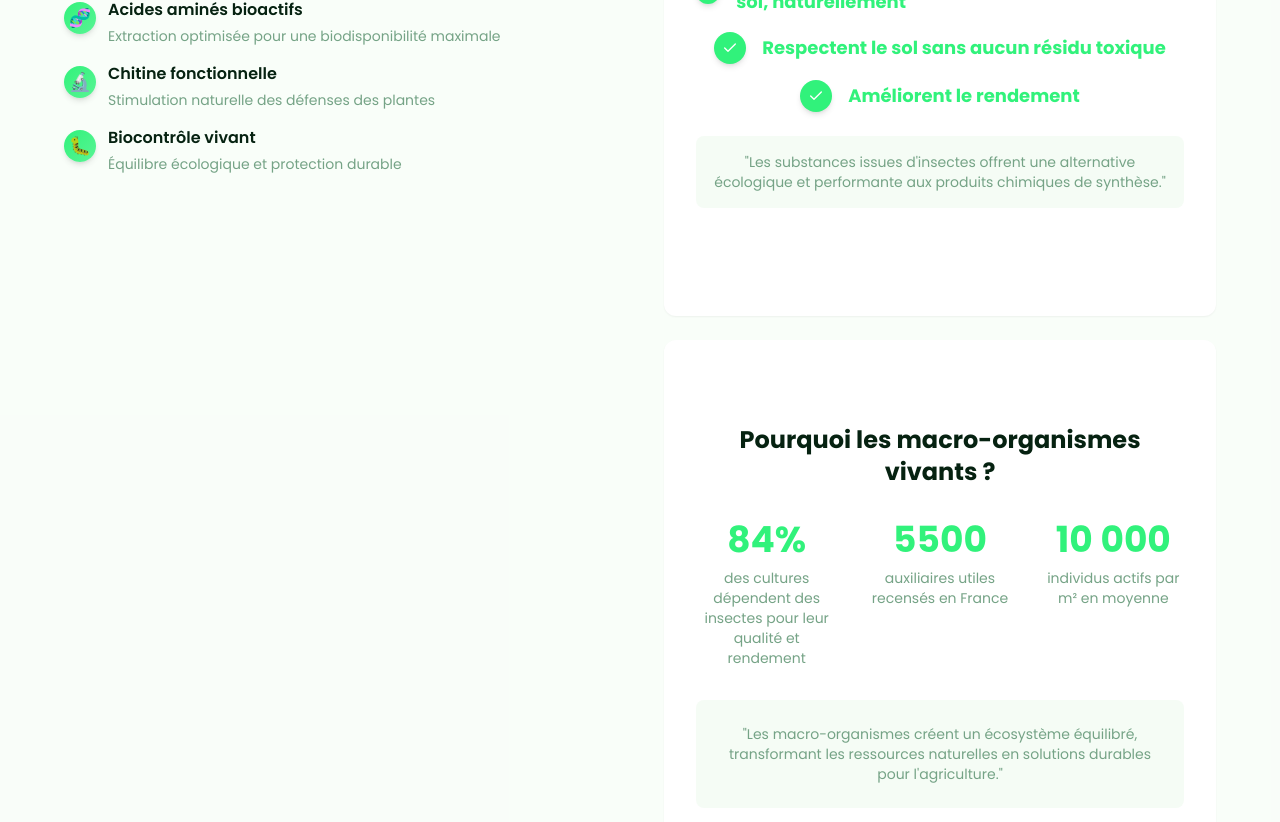
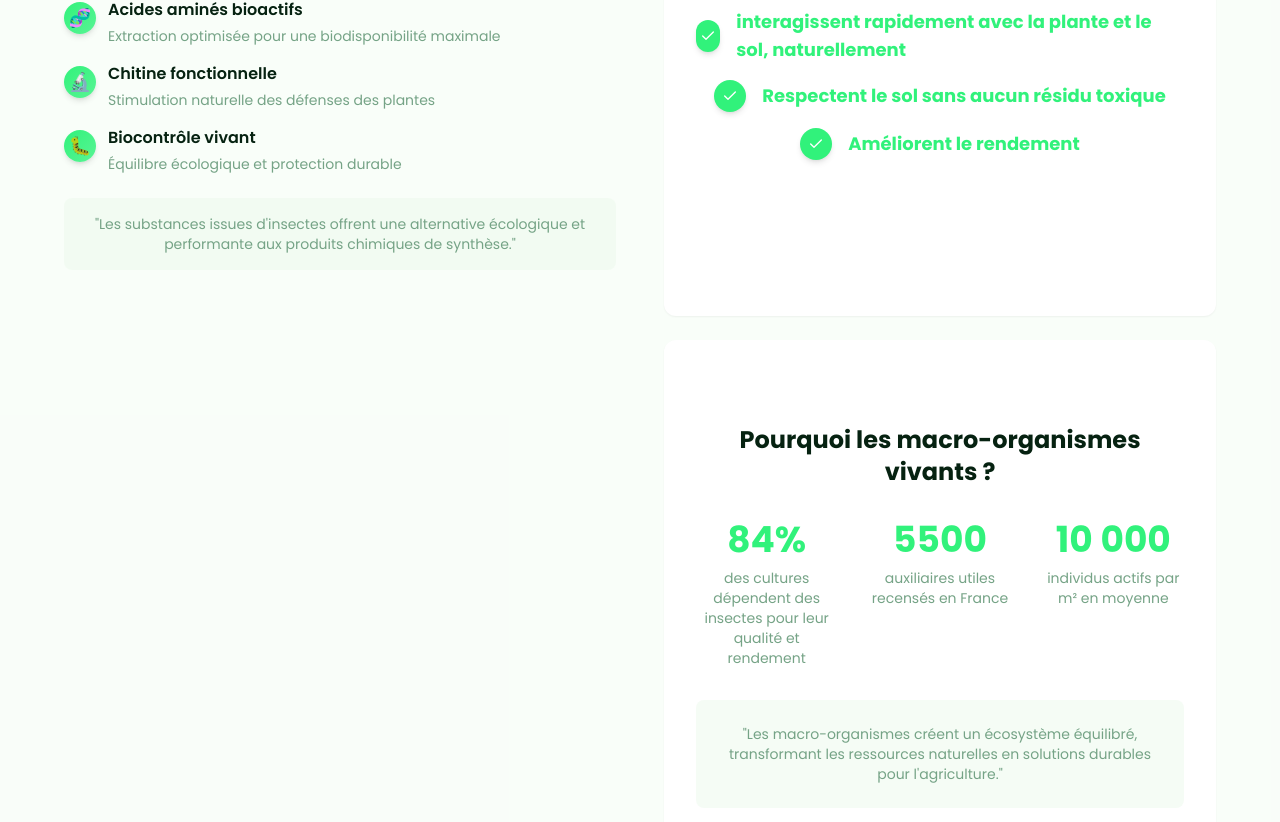
Before and after one commit to mcournutkeprea/keprea, a React (Vite) app: page / in a window 1280 px wide. Shown: the part 2380-3202 px from the top of the page. Built offline with nearby package versions, Linux system fonts and the light colour scheme.

Commit message:
Modifier la position du carré

```diff
--- a/src/components/Innovation.tsx
+++ b/src/components/Innovation.tsx
@@ -52,6 +52,12 @@ const Innovation = () => {
                 </div>
               </div>
             </div>
+
+            <div className="mt-6 p-4 bg-secondary/50 rounded-lg">
+              <p className="text-sm text-muted-foreground text-center">
+                "{t('innovation.quote1')}"
+              </p>
+            </div>
           </div>
 
           <div className="space-y-6">
@@ -77,12 +83,6 @@ const Innovation = () => {
                   </div>
                   <div className="text-lg font-bold text-primary">{t('innovation.benefit3')}</div>
                 </div>
-              </div>
-
-              <div className="mt-6 p-4 bg-secondary/50 rounded-lg">
-                <p className="text-sm text-muted-foreground text-center">
-                  "{t('innovation.quote1')}"
-                </p>
               </div>
             </div>
 
```
